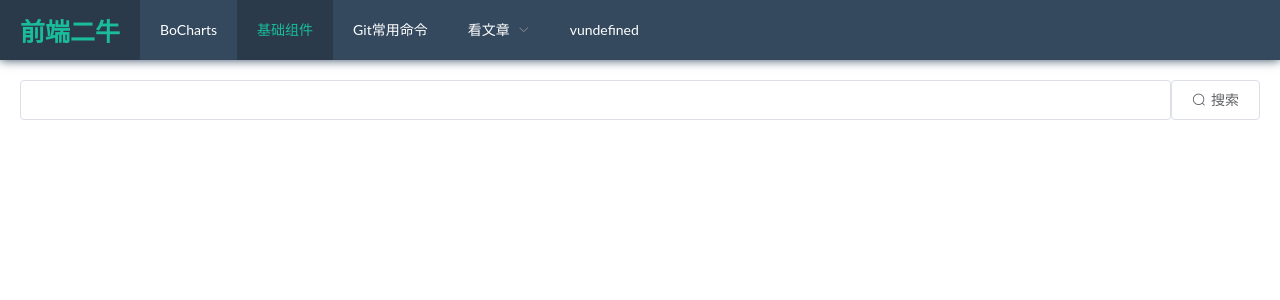
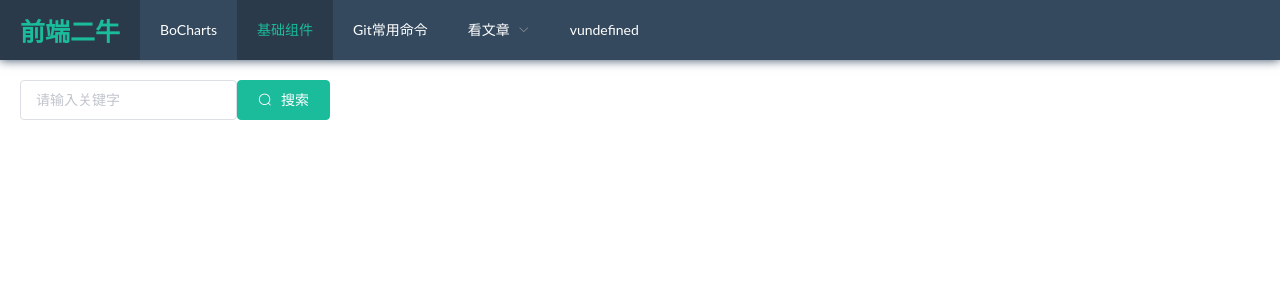
Before and after one commit to Bob2100/common-vue, a Vue app: page /#/UseBase in a window 1280 px wide. Shown: the top 300 px of the page. Built offline with nearby package versions, Linux system fonts and the light colour scheme; the HTML template or start-up script is replaced by a standard one; what bo-charts would draw is missing.

Commit message:
组件的使用

```diff
--- a/src/components/BaseSearchBox.vue
+++ b/src/components/BaseSearchBox.vue
@@ -1,7 +1,12 @@
 <template>
   <div class="BaseSearchBox">
-    <el-input :value="value" @input="$emit('input', $event)" />
-    <el-button icon="el-icon-search" @click="$emit('search')">搜索</el-button>
+    <el-input
+      :value="value"
+      :placeholder="placeholder"
+      @input="$emit('input', $event)" />
+    <el-button type="primary" icon="el-icon-search" @click="$emit('search')">
+      搜索
+    </el-button>
   </div>
 </template>
 <script>
@@ -9,6 +14,7 @@ export default {
   name: 'BaseSearchBox',
   props: {
     value: String,
+    placeholder: String,
   },
 }
 </script>
--- a/src/views/UseBase.vue
+++ b/src/views/UseBase.vue
@@ -1,11 +1,28 @@
 <template>
   <div>
-    <BaseSearchBox />
+    <BaseSearchBox
+      v-model="keyWord"
+      placeholder="请输入关键字"
+      @search="doSearch" />
   </div>
 </template>
 
 <script>
-export default {}
+export default {
+  data() {
+    return {
+      keyWord: '',
+    }
+  },
+  methods: {
+    doSearch() {
+      console.log(this.keyWord)
+    },
+  },
+}
 </script>
-
-<style></style>
+<style lang="scss" scoped>
+::v-deep .BaseSearchBox {
+  width: 25%;
+}
+</style>
```
